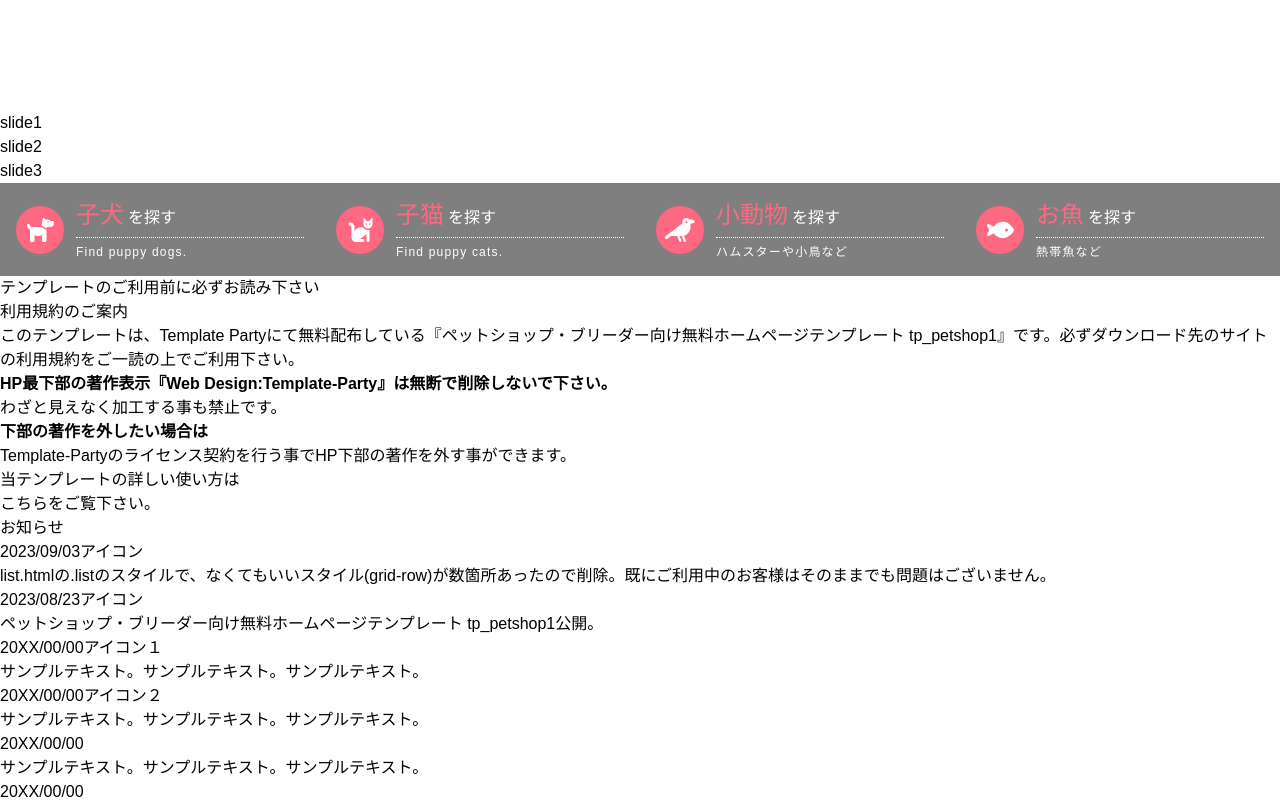
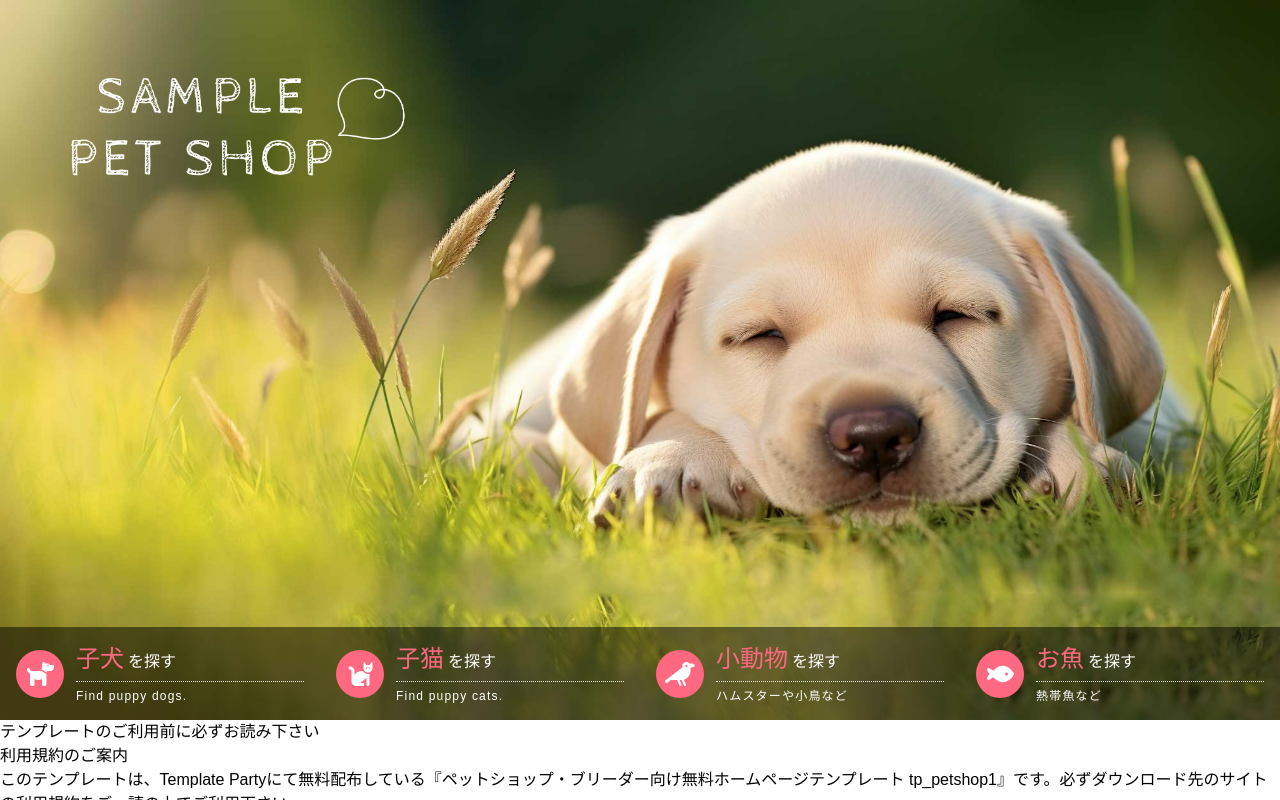
Before and after one commit to chiilog/react-component-practice, a Next.js app: page / in a window 1280 px wide. Shown: the top 800 px of the page. Built offline with nearby package versions, Linux system fonts and the light colour scheme.

Commit message:
ページに作成したコンポーネントを配置

```diff
--- a/src/app/(pages)/layout.tsx
+++ b/src/app/(pages)/layout.tsx
@@ -1,64 +1,50 @@
-import React from 'react'
+'use client';
 
-import Image from 'next/image'
-import Link from 'next/link'
+import React from 'react';
+
+import HeaderNavigation from '@/components/molecules/HeaderNavigation/HeaderNavigation';
+import Logo from '@/components/molecules/Logo/Logo';
 
 export default function AboutLayout({
   children,
 }: {
-  children: React.ReactNode
+  children: React.ReactNode;
 }) {
   return (
     <>
-      <header>
-        <h1 id="logo">
-          <Link href="/">
-            <Image
-              src="/images/logo.png"
-              alt="SAMPLE PET SHOP"
-              width={300}
-              height={30}
-            />
-          </Link>
-        </h1>
-        <nav className="category-menu">
-          <ul>
-            <li>
-              <Link href="/list/">
-                <span className="line1">
-                  <span>子犬</span>を探す
-                </span>
-                <span className="line2">Find puppy dogs</span>
-              </Link>
-            </li>
-            <li>
-              <Link href="/list/">
-                <span className="line1">
-                  <span>子猫</span>を探す
-                </span>
-                <span className="line2">Find puppy cats</span>
-              </Link>
-            </li>
-            <li>
-              <Link href="/list/">
-                <span className="line1">
-                  <span>小動物</span>を探す
-                </span>
-                <span className="line2">ハムスターや小鳥など</span>
-              </Link>
-            </li>
-            <li>
-              <Link href="/list/">
-                <span className="line1">
-                  <span>お魚</span>を探す
-                </span>
-                <span className="line2">熱帯魚など</span>
-              </Link>
-            </li>
-          </ul>
-        </nav>
+      <header className="bg-primary">
+        <div className="flex items-center h-[80px] pl-5">
+          <Logo
+            src="/images/logo.png"
+            className="relative z-10 w-[300px] h-[30px] max-sm:w-[220px] max-sm:h-[22px]"
+          />
+        </div>
+        <HeaderNavigation
+          nav={[
+            {
+              href: '/list/',
+              type: 'dog',
+              description: 'Find puppy dogs.',
+            },
+            {
+              href: '/list/',
+              type: 'cat',
+              description: 'Find puppy cats.',
+            },
+            {
+              href: '/list/',
+              type: 'other',
+              description: 'ハムスターや小鳥など',
+            },
+            {
+              href: '/list/',
+              type: 'fish',
+              description: '熱帯魚など',
+            },
+          ]}
+        />
       </header>
       <div id="contents">{children}</div>
     </>
-  )
+  );
 }
--- a/src/app/page.tsx
+++ b/src/app/page.tsx
@@ -1,29 +1,61 @@
+'use client';
+
 import React from 'react';
 
 import Image from 'next/image';
 import Link from 'next/link';
 
+import { EffectFade, Autoplay } from 'swiper/modules';
+import { Swiper, SwiperSlide } from 'swiper/react';
+
+import 'swiper/css';
+import 'swiper/css/effect-fade';
+import 'swiper/css/autoplay';
+
 import HeaderNavigation from '@/components/molecules/HeaderNavigation/HeaderNavigation';
+import Logo from '@/components/molecules/Logo/Logo';
 
 export default function Home() {
   return (
     <>
-      <header>
-        <h1 id="logo">
-          <Link href="/">
-            <Image
-              src="/images/logo_home.png"
-              alt="SAMPLE PET SHOP"
-              width={350}
-              height={111}
-            />
-          </Link>
-        </h1>
-        <aside>
-          <div className="slide1">slide1</div>
-          <div className="slide2">slide2</div>
-          <div className="slide3">slide3</div>
-        </aside>
+      <header className="bg-primary relative">
+        <div className="absolute left-[5%] top-[10%] z-10">
+          <Logo
+            src="/images/logo_home.png"
+            className="relative z-10 w-[350px] h-[111px] max-sm:w-[150px] max-sm:h-[47px]"
+          />
+        </div>
+        <Swiper
+          spaceBetween={0}
+          slidesPerView={1}
+          modules={[EffectFade, Autoplay]}
+          effect="fade"
+          fadeEffect={{
+            crossFade: true,
+          }}
+          speed={2500}
+          autoplay={{
+            delay: 3000,
+            disableOnInteraction: false,
+          }}
+        >
+          <SwiperSlide>
+            <div className="relative aspect-video">
+              <Image src="/images/1.jpg" alt="" fill />
+            </div>
+          </SwiperSlide>
+          <SwiperSlide>
+            <div className="relative aspect-video">
+              <Image src="/images/2.jpg" alt="" fill />
+            </div>
+          </SwiperSlide>
+          <SwiperSlide>
+            <div className="relative aspect-video">
+              <Image src="/images/3.jpg" alt="" fill />
+            </div>
+          </SwiperSlide>
+        </Swiper>
+
         <HeaderNavigation
           nav={[
             {
@@ -47,6 +79,7 @@ export default function Home() {
               description: '熱帯魚など',
             },
           ]}
+          className="absolute bottom-0 left-0 w-full z-10 max-lg:hidden"
         />
       </header>
 
--- a/src/app/template.tsx
+++ b/src/app/template.tsx
@@ -1,6 +1,6 @@
-import React from 'react'
+import React from 'react';
 
-import Link from 'next/link'
+import Link from 'next/link';
 
 export default function Template({ children }: { children: React.ReactNode }) {
   return (
@@ -65,5 +65,5 @@ export default function Template({ children }: { children: React.ReactNode }) {
         </nav>
       </div>
     </>
-  )
+  );
 }
```
